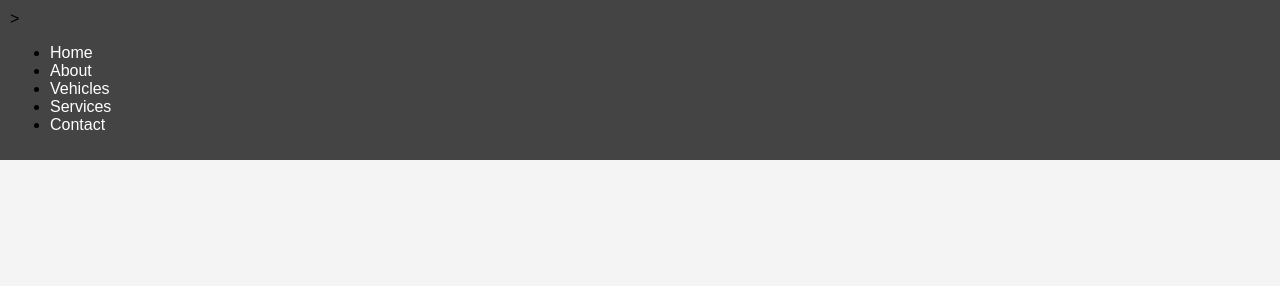
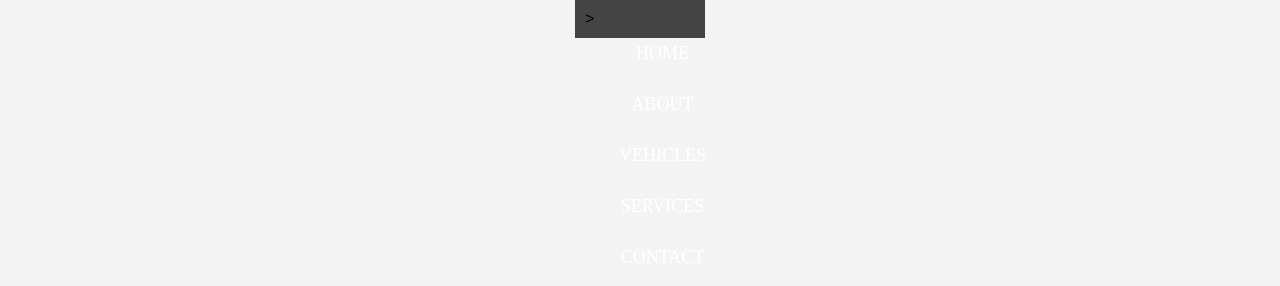
Before and after one commit to bida23-094/Speedstar-Motor, a plain HTML site: page Index.html in a window 1280 px wide. Drawn offline with Linux system fonts and the light colour scheme.

Commit message:
Update Index.html

```diff
--- a/Index.html
+++ b/Index.html
@@ -6,6 +6,8 @@
 
        <style>
        body{
+
+
             font-family: Arial, sans-serif;
             margin: 0;
             padding: 0;
@@ -20,14 +22,38 @@
         }
 
         nav {
+            width:110px;
             background-color: #444;
             padding: 10px;
+            margin:auto;
         }
 
         nav a {
             color: #fff;
             text-decoration: none;
-            padding: 10px
+            padding: 10px;
+        }
+       ul{
+          margin:0;
+         padding:0;
+         list-style:none;
+       }
+       li{
+         float:left;
+       }
+       a:link{
+        color:white;
+        width:125px;
+        text-decoration:none;
+        display:block;
+        text-align:center;
+        padding:15px;
+        text-transform:uppercase;
+        font-size:18px;
+        font-family:verdan;
+
+
+
 
         section {
             padding: 20px;
```
